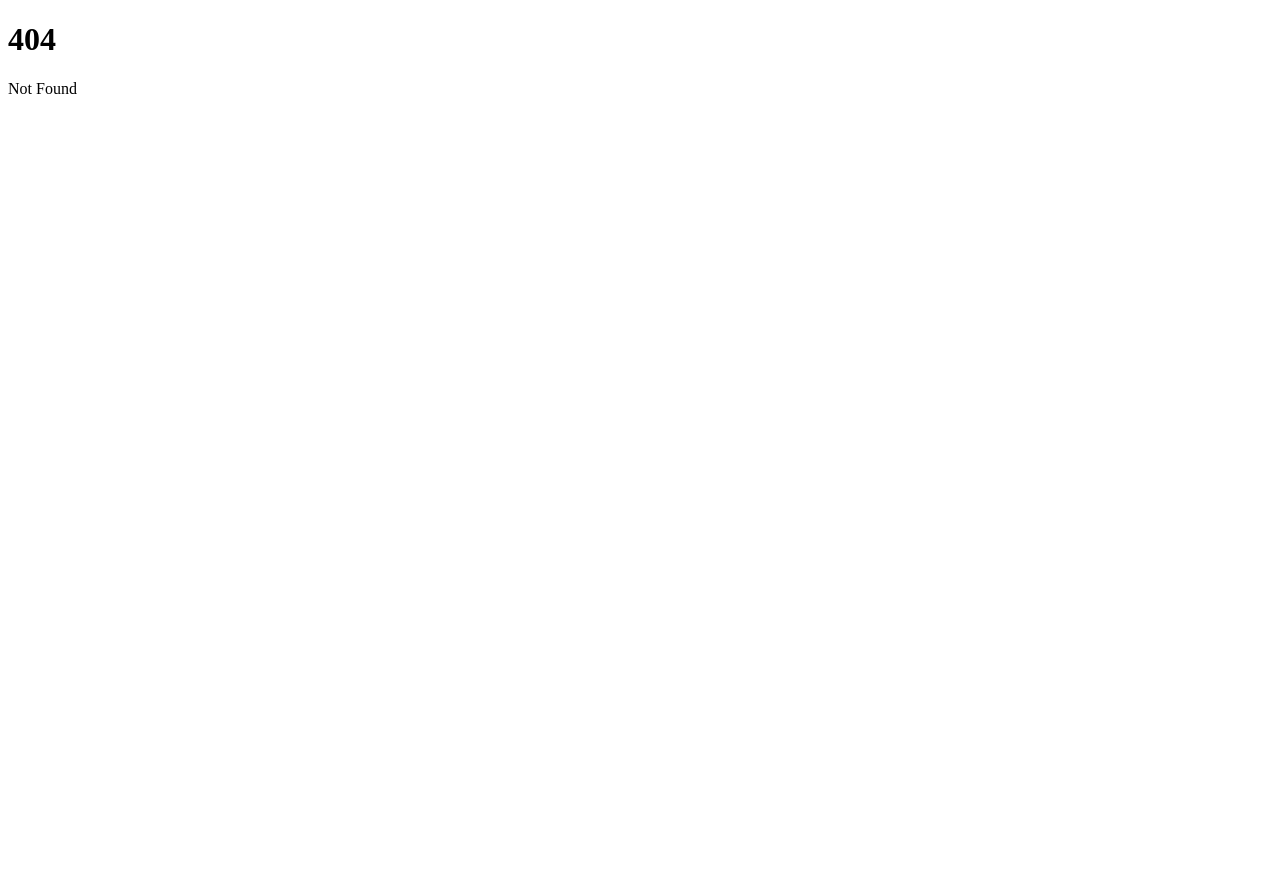
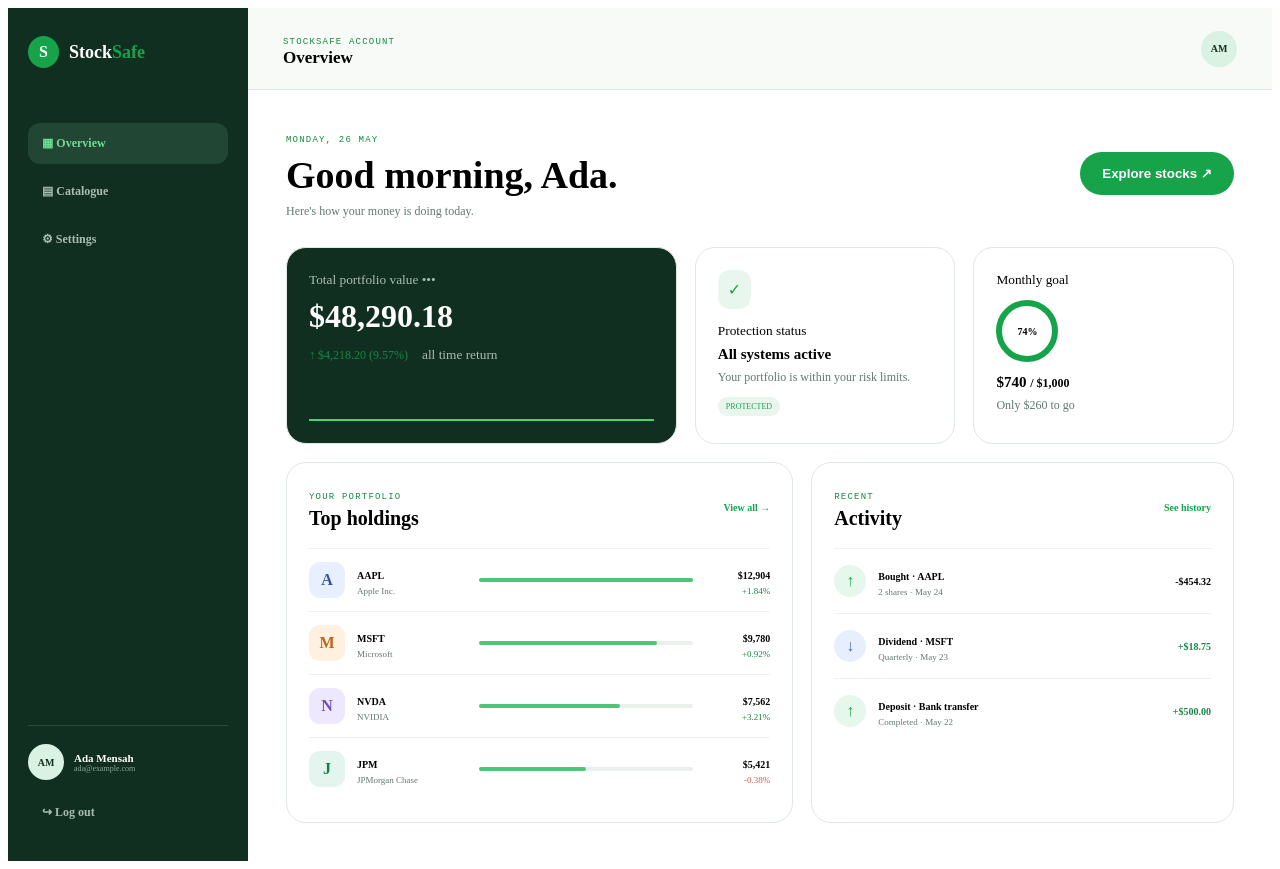
Before and after one commit to MrjjJunior/AgenticFinance, a SvelteKit app: page /overview in a window 1280 px wide. Before the commit this address had no page. Before the commit the page ends 800 px from the top, so only its background shows below. Built offline with nearby package versions, Linux system fonts and the light colour scheme.

Commit message:
layout completion

```diff
--- /dev/null
+++ b/src/routes/overview/+page.svelte
@@ -0,0 +1,581 @@
+<div class="app">
+	<aside class="sidebar">
+		<div class="logo">
+			<div class="logo-icon">S</div>
+			<h2>Stock<span>Safe</span></h2>
+		</div>
+
+		<nav>
+			<a class="active">▦ Overview</a>
+			<a>▤ Catalogue</a>
+			<a>⚙ Settings</a>
+		</nav>
+
+		<div class="profile">
+			<div class="avatar">AM</div>
+			<div>
+				<strong>Ada Mensah</strong>
+				<small>ada@example.com</small>
+			</div>
+		</div>
+		<a class="logout">↪ Log out</a>
+	</aside>
+
+	<main>
+		<header>
+			<div>
+				<small class="green mono">STOCKSAFE ACCOUNT</small>
+				<h3>Overview</h3>
+			</div>
+			<div class="avatar">AM</div>
+		</header>
+
+		<div class="dashboard">
+			<section class="welcome">
+				<div>
+					<small class="green mono">MONDAY, 26 MAY</small>
+					<h1>Good morning, Ada.</h1>
+					<p>Here's how your money is doing today.</p>
+				</div>
+				<button>Explore stocks ↗</button>
+			</section>
+
+			<section class="stats">
+				<article class="portfolio">
+					<small>Total portfolio value <span>•••</span></small>
+					<h1>$48,290.18</h1>
+					<p class="green">↑ $4,218.20 (9.57%)</p>
+					<small>all time return</small>
+					<div class="chart"></div>
+				</article>
+
+				<article class="protection">
+					<div class="status-icon">✓</div>
+					<small>Protection status</small>
+					<h3>All systems active</h3>
+					<p>Your portfolio is within your risk limits.</p>
+					<span class="protected">PROTECTED</span>
+				</article>
+
+				<article class="goal">
+					<small>Monthly goal</small>
+					<div class="progress"><span>74%</span></div>
+					<h3>$740 <small>/ $1,000</small></h3>
+					<p>Only $260 to go</p>
+				</article>
+			</section>
+
+			<section class="content">
+				<article class="card">
+					<div class="card-heading">
+						<div>
+							<small class="green mono">YOUR PORTFOLIO</small>
+							<h2>Top holdings</h2>
+						</div>
+						<a>View all →</a>
+					</div>
+
+					<div class="holding">
+						<div class="stock-icon apple">A</div>
+						<div class="stock-name"><strong>AAPL</strong><small>Apple Inc.</small></div>
+						<div class="bar"><span style="width:100%"></span></div>
+						<div class="amount"><strong>$12,904</strong><small>+1.84%</small></div>
+					</div>
+
+					<div class="holding">
+						<div class="stock-icon microsoft">M</div>
+						<div class="stock-name"><strong>MSFT</strong><small>Microsoft</small></div>
+						<div class="bar"><span style="width:83%"></span></div>
+						<div class="amount"><strong>$9,780</strong><small>+0.92%</small></div>
+					</div>
+
+					<div class="holding">
+						<div class="stock-icon nvidia">N</div>
+						<div class="stock-name"><strong>NVDA</strong><small>NVIDIA</small></div>
+						<div class="bar"><span style="width:66%"></span></div>
+						<div class="amount"><strong>$7,562</strong><small>+3.21%</small></div>
+					</div>
+
+					<div class="holding">
+						<div class="stock-icon jpm">J</div>
+						<div class="stock-name"><strong>JPM</strong><small>JPMorgan Chase</small></div>
+						<div class="bar"><span style="width:50%"></span></div>
+						<div class="amount"><strong>$5,421</strong><small class="negative">-0.38%</small></div>
+					</div>
+				</article>
+
+				<article class="card">
+					<div class="card-heading">
+						<div>
+							<small class="green mono">RECENT</small>
+							<h2>Activity</h2>
+						</div>
+						<a>See history</a>
+					</div>
+
+					<div class="activity">
+						<span class="activity-icon">↑</span>
+						<div><strong>Bought · AAPL</strong><small>2 shares · May 24</small></div>
+						<strong>-$454.32</strong>
+					</div>
+
+					<div class="activity">
+						<span class="activity-icon blue">↓</span>
+						<div><strong>Dividend · MSFT</strong><small>Quarterly · May 23</small></div>
+						<strong class="green">+$18.75</strong>
+					</div>
+
+					<div class="activity">
+						<span class="activity-icon">↑</span>
+						<div><strong>Deposit · Bank transfer</strong><small>Completed · May 22</small></div>
+						<strong class="green">+$500.00</strong>
+					</div>
+				</article>
+			</section>
+		</div>
+	</main>
+</div>
+
+<style>
+	* {
+		box-sizing: border-box;
+		margin: 0;
+	}
+
+	body {
+		font-family: Manrope, sans-serif;
+		background: #f7faf7;
+		color: #10231a;
+	}
+
+	.app {
+		display: flex;
+		min-height: 100vh;
+	}
+
+	.sidebar {
+		width: 240px;
+		background: #102f20;
+		color: white;
+		padding: 28px 20px;
+		display: flex;
+		flex-direction: column;
+		flex-shrink: 0;
+	}
+
+	.logo,
+	.profile,
+	.holding,
+	.activity,
+	header,
+	.welcome,
+	.card-heading {
+		display: flex;
+		align-items: center;
+	}
+
+	.logo {
+		gap: 10px;
+	}
+	.logo h2 {
+		font-size: 18px;
+	}
+	.logo h2 span {
+		color: #16a34a;
+	}
+
+	.logo-icon {
+		background: #16a34a;
+		border-radius: 50%;
+		padding: 7px 11px;
+		font-weight: bold;
+	}
+
+	nav {
+		display: flex;
+		flex-direction: column;
+		gap: 7px;
+		margin-top: 55px;
+	}
+
+	nav a,
+	.logout {
+		padding: 13px 14px;
+		color: #a9beb2;
+		font-size: 12px;
+		font-weight: 700;
+		border-radius: 12px;
+		text-decoration: none;
+	}
+
+	nav .active {
+		background: #214633;
+		color: #70dd96;
+	}
+
+	.profile {
+		gap: 10px;
+		margin-top: auto;
+		padding-top: 18px;
+		border-top: 1px solid #ffffff20;
+	}
+
+	.avatar {
+		width: 36px;
+		height: 36px;
+		border-radius: 50%;
+		background: #d9f2e2;
+		color: #102f20;
+		display: grid;
+		place-items: center;
+		font-size: 10px;
+		font-weight: 800;
+		flex-shrink: 0;
+	}
+
+	.profile strong,
+	.profile small,
+	.stock-name small,
+	.amount small,
+	.activity small {
+		display: block;
+	}
+
+	.profile strong {
+		font-size: 11px;
+	}
+	.profile small {
+		color: #8da69a;
+		font-size: 8px;
+	}
+
+	.logout {
+		margin-top: 12px;
+	}
+
+	main {
+		flex: 1;
+		min-width: 0;
+	}
+
+	header {
+		height: 82px;
+		padding: 0 35px;
+		justify-content: space-between;
+		border-bottom: 1px solid #dfe8e3;
+		background: #f7faf7;
+	}
+
+	header h3 {
+		font-size: 17px;
+	}
+
+	.dashboard {
+		max-width: 1450px;
+		margin: auto;
+		padding: 38px;
+	}
+
+	.green {
+		color: #168844;
+	}
+	.mono {
+		font-family: 'DM Mono', monospace;
+		letter-spacing: 1.2px;
+		font-size: 9px;
+	}
+
+	.welcome {
+		justify-content: space-between;
+		gap: 20px;
+	}
+
+	.welcome h1 {
+		font-size: 38px;
+		font-weight: 800;
+		margin: 7px 0;
+	}
+
+	p {
+		color: #64786e;
+		font-size: 12px;
+	}
+
+	button {
+		background: #16a34a;
+		color: white;
+		border: 0;
+		border-radius: 30px;
+		padding: 14px 22px;
+		font-weight: 700;
+		cursor: pointer;
+	}
+
+	.stats {
+		display: grid;
+		grid-template-columns: 1.5fr 1fr 1fr;
+		gap: 18px;
+		margin-top: 28px;
+	}
+
+	article {
+		padding: 22px;
+		background: white;
+		border: 1px solid #dfe8e3;
+		border-radius: 20px;
+		min-width: 0;
+	}
+
+	.portfolio {
+		background: #102f20;
+		color: white;
+	}
+
+	.portfolio h1 {
+		font-size: 32px;
+		margin: 10px 0;
+	}
+
+	.portfolio small {
+		color: #a9beb2;
+	}
+	.portfolio p {
+		display: inline-block;
+		margin-right: 10px;
+	}
+
+	.chart {
+		height: 40px;
+		margin-top: 18px;
+		border-bottom: 2px solid #45d279;
+	}
+
+	.protection {
+		position: relative;
+	}
+
+	.status-icon {
+		background: #e9f6ed;
+		color: #16a34a;
+		padding: 10px;
+		border-radius: 12px;
+		margin-bottom: 12px;
+		width: fit-content;
+	}
+
+	.protection h3,
+	.goal h3 {
+		margin: 7px 0;
+		font-size: 15px;
+	}
+
+	.protected {
+		display: inline-block;
+		color: #16a34a;
+		background: #e9f6ed;
+		padding: 5px 8px;
+		border-radius: 20px;
+		font-size: 8px;
+		margin-top: 12px;
+	}
+
+	.progress {
+		width: 62px;
+		height: 62px;
+		border: 6px solid #16a34a;
+		border-radius: 50%;
+		display: grid;
+		place-items: center;
+		margin: 12px 0;
+		font-size: 10px;
+		font-weight: 800;
+	}
+
+	.goal h3 small {
+		font-size: 12px;
+	}
+
+	.content {
+		display: grid;
+		grid-template-columns: 1.2fr 1fr;
+		gap: 18px;
+		margin-top: 18px;
+	}
+
+	.card-heading {
+		justify-content: space-between;
+		margin-bottom: 18px;
+	}
+
+	.card-heading h2 {
+		font-size: 20px;
+		margin-top: 4px;
+	}
+
+	.card-heading a {
+		color: #16a34a;
+		font-size: 10px;
+		font-weight: 700;
+		cursor: pointer;
+	}
+
+	.holding {
+		gap: 12px;
+		padding: 13px 0;
+		border-top: 1px solid #edf2ee;
+	}
+
+	.stock-icon {
+		width: 36px;
+		height: 36px;
+		border-radius: 11px;
+		display: grid;
+		place-items: center;
+		font-weight: 800;
+		flex-shrink: 0;
+	}
+
+	.apple {
+		background: #e8efff;
+		color: #3456a1;
+	}
+	.microsoft {
+		background: #fff0df;
+		color: #bd6516;
+	}
+	.nvidia {
+		background: #eee8ff;
+		color: #704eb5;
+	}
+	.jpm {
+		background: #e3f5ee;
+		color: #157d50;
+	}
+
+	.stock-name {
+		min-width: 110px;
+	}
+	.stock-name strong,
+	.amount strong,
+	.activity strong {
+		font-size: 10px;
+	}
+
+	.stock-name small,
+	.amount small,
+	.activity small {
+		font-size: 9px;
+		color: #64786e;
+		margin-top: 3px;
+	}
+
+	.bar {
+		flex: 1;
+		height: 4px;
+		background: #eaf0ec;
+		border-radius: 5px;
+		min-width: 20px;
+	}
+
+	.bar span {
+		display: block;
+		height: 100%;
+		background: #4ec679;
+		border-radius: 5px;
+	}
+
+	.amount {
+		text-align: right;
+		min-width: 65px;
+	}
+
+	.amount small {
+		color: #168844;
+	}
+	.amount .negative {
+		color: #d05c52;
+	}
+
+	.activity {
+		gap: 12px;
+		padding: 16px 0;
+		border-top: 1px solid #edf2ee;
+	}
+
+	.activity > div {
+		flex: 1;
+	}
+
+	.activity-icon {
+		width: 32px;
+		height: 32px;
+		background: #e6f7ec;
+		color: #16a34a;
+		border-radius: 50%;
+		display: grid;
+		place-items: center;
+	}
+
+	.activity-icon.blue {
+		background: #e7efff;
+		color: #476eb3;
+	}
+
+	.negative {
+		color: #d05c52;
+	}
+
+	@media (max-width: 1000px) {
+		.stats {
+			grid-template-columns: 1fr 1fr;
+		}
+		.portfolio {
+			grid-column: span 2;
+		}
+		.content {
+			grid-template-columns: 1fr;
+		}
+	}
+
+	@media (max-width: 650px) {
+		.sidebar {
+			width: 65px;
+			padding: 20px 10px;
+		}
+		.logo h2,
+		nav a:not(.active),
+		.profile > div:not(.avatar),
+		.logout {
+			display: none;
+		}
+		nav a {
+			font-size: 0;
+			padding: 13px;
+		}
+		.dashboard {
+			padding: 20px 12px;
+		}
+		header {
+			padding: 0 15px;
+		}
+		.welcome {
+			align-items: flex-start;
+			flex-direction: column;
+		}
+		.welcome h1 {
+			font-size: 27px;
+		}
+		.stats {
+			grid-template-columns: 1fr;
+		}
+		.portfolio {
+			grid-column: auto;
+		}
+		.holding {
+			gap: 7px;
+		}
+		.stock-name {
+			min-width: 75px;
+		}
+	}
+</style>
```
